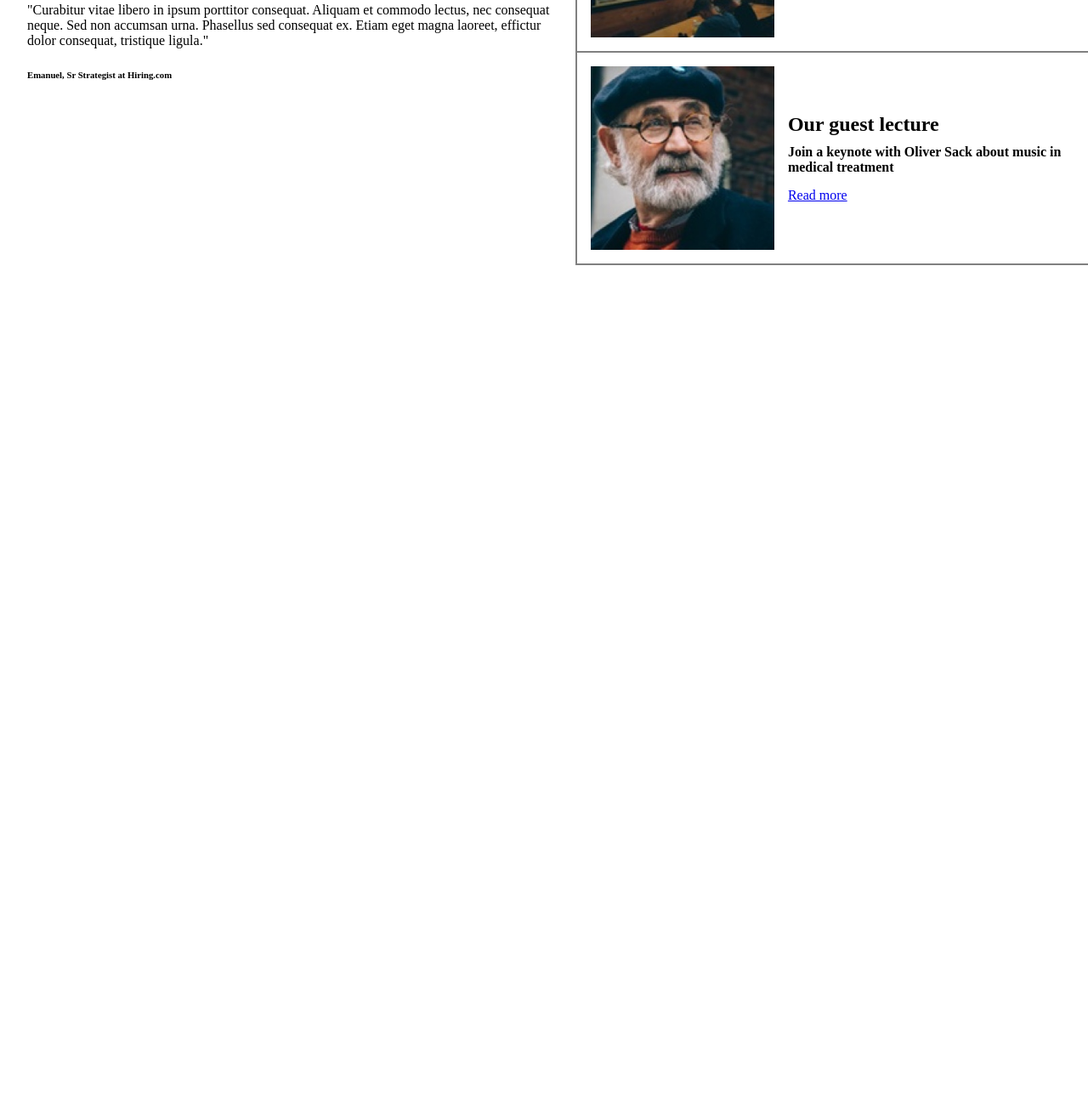
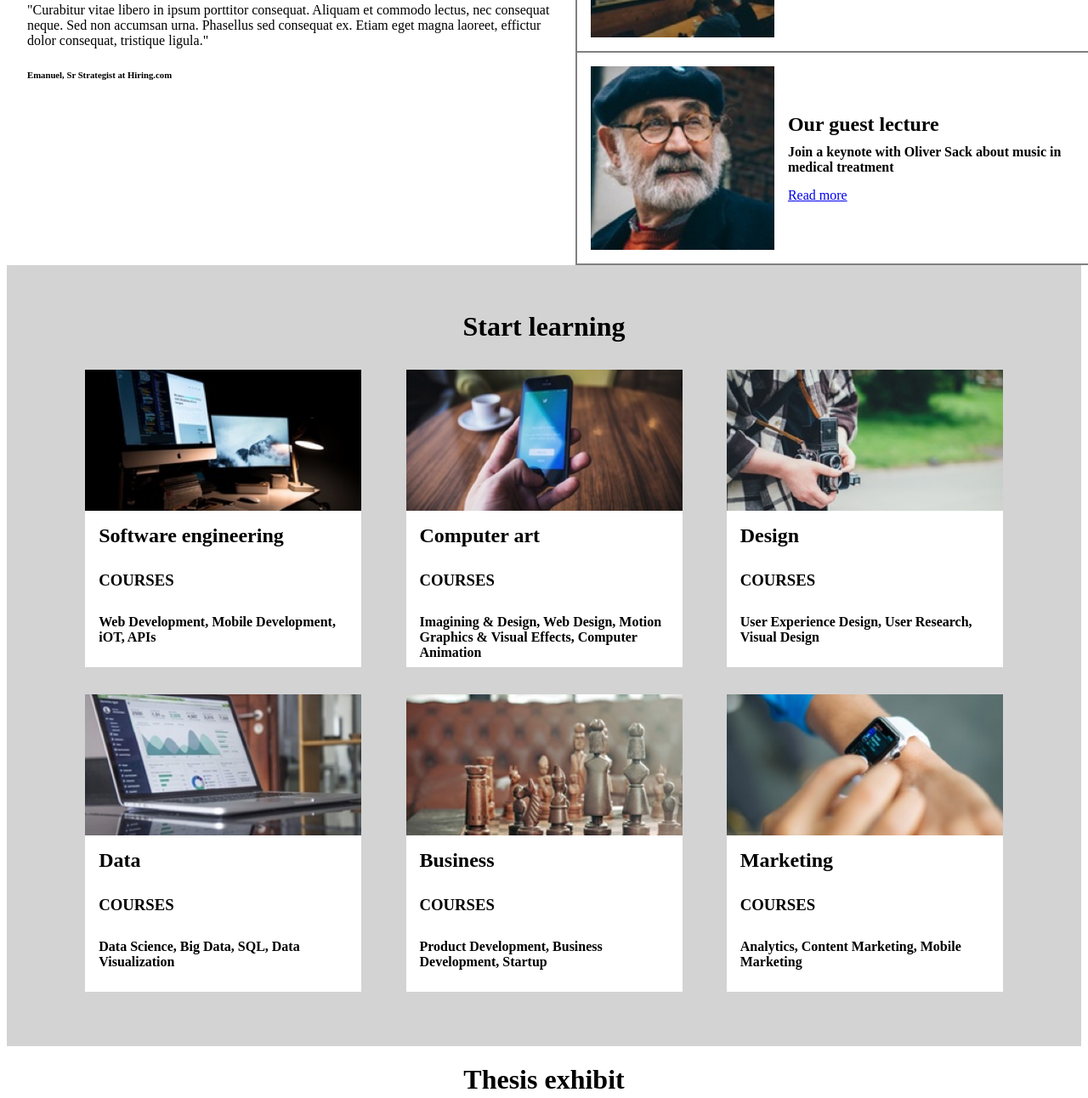
Before and after one commit to dmanschoen/colmar_capstone, a plain HTML site: page index.html in a window 1280 px wide. Shown: the part 1154-2446 px from the top of the page at 85% size. Before the commit the page ends 1474 px from the top, so only its background shows below. Drawn offline with Linux system fonts and the light colour scheme.

Commit message:
pretty much done...good enough, eh?

```diff
--- a/index.html
+++ b/index.html
@@ -60,5 +60,77 @@
             </div>
 
         </div>
+        <div class="content3">
+            <h1>Start learning</h1>
+            <div id="course_container">
+                <div class="course_box">
+                    <img src="./resources/images/course-software.jpg" alt="computer screens">
+                    <h2>Software engineering</h2>
+                    <h3>COURSES</h3>
+                    <h4>Web Development, Mobile Development, iOT, APIs</h4>
+                </div>
+                <div class="course_box">
+                    <img src="./resources/images/course-computer-art.jpg" alt="cell phone">
+                    <h2>Computer art</h2>
+                    <h3>COURSES</h3>
+                    <h4>Imagining & Design, Web Design, Motion Graphics & Visual Effects, Computer Animation</h4>
+                </div>
+                <div class="course_box">
+                    <img src="./resources/images/course-design.jpg" alt="person holding camera">
+                    <h2>Design</h2>
+                    <h3>COURSES</h3>
+                    <h4>User Experience Design, User Research, Visual Design</h4>
+                </div>
+                <div class="course_box">
+                    <img src="./resources/images/course-data.jpg" alt="laptop">
+                    <h2>Data</h2>
+                    <h3>COURSES</h3>
+                    <h4>Data Science, Big Data, SQL, Data Visualization</h4>
+                </div>
+                <div class="course_box">
+                    <img src="./resources/images/course-business.jpg" alt="chess board">
+                    <h2>Business</h2>
+                    <h3>COURSES</h3>
+                    <h4>Product Development, Business Development, Startup</h4>
+                </div>
+                <div class="course_box">
+                    <img src="./resources/images/course-marketing.jpg" alt="smart watch">
+                    <h2>Marketing</h2>
+                    <h3>COURSES</h3>
+                    <h4>Analytics, Content Marketing, Mobile Marketing</h4>
+                </div>
+            </div>
+
+        </div>
+        <h1 class="centered">Thesis exhibit</h1>
+        <div class="content2">
+            <div id="left_content">
+                <video controls width="100%"></video>
+                    <source src="./resources/videos/thesis.mp4" type="video/mp4"/>
+                <h2>Reimagine urban</h2>
+                <p>"Curabitur vitae libero in ipsum porttitor consequat. Aliquam et commodo lectus, nec consequat neque. Sed non accumsan urna. Phasellus sed consequat ex. Etiam eget magna laoreet, effictur dolor consequat, tristique ligula."</p>
+                <h6>&copy 2016 Colmar Academy. All rights reserved</h6>
+            </div>
+            <div id="right_content">
+                <div class="read_more_box">
+                    <img src="./resources/images/thesis-fisma.jpg" alt="scetching">
+                    <div class="box_caption">
+                        <h2>Fisma: Design and Prototype</h2>
+                        <h4>Designer showcase of new prototype product</h4>
+                    </div>
+                </div>
+                <div class="read_more_box">
+                    <img src="./resources/images/thesis-now-and-then.jpg" alt="skyscraper">
+                    <div class="box_caption">
+                        <h2>Now and then</h2>
+                        <h4>Research study about New York</h4>
+                    </div>
+                </div>
+            </div>
+
+        </div>
+        <footer>
+            <h6>Terms   Privacy</h6>
+        </footer>
     </body>
 </html>
--- a/resources/css/style.css
+++ b/resources/css/style.css
@@ -71,6 +71,14 @@ button {
 
 }
 
+.content2 h1 {
+    justify-self: center;
+}
+
+.centered {
+    justify-self: center;
+}
+
 #left_content {
     width: 60%;
     padding-top: 32px;
@@ -124,3 +132,70 @@ button {
     padding-bottom: 15px;
     margin: 0;
 }
+
+.content3 {
+    justify-content: center;
+    background-color: lightgrey;
+    padding-top: 32px;
+    padding-left: 56px;
+    padding-right: 56px;
+    padding-bottom: 32px;
+
+}
+
+.content3 h1 {
+    justify-self: center;
+}
+
+#course_container {
+    display: flex;
+    justify-content: space-evenly;
+    width: 100%;
+    flex-wrap: wrap;
+    margin-top: 32px;
+}
+
+.course_box {
+    display: flex;
+    flex-direction: column;
+    background-color: white;
+    margin-bottom: 32px;
+    margin-right: 16px;
+    margin-left: 16px;
+    width: 325px;
+    height: 350px;
+
+}
+
+.course_box h2 {
+    margin-top: 16px;
+    margin-left: 16px;
+    padding-top: 0;
+    padding-bottom: 0;
+}
+
+.course_box h3 {
+    margin-top: 8px;
+    margin-bottom: 8px;
+    margin-left: 16px;
+    padding-top: 0;
+    padding-bottom: 0;
+}
+
+.course_box h4 {
+    margin-left: 16px;
+    margin-bottom: 24px;
+}
+
+.content4 {
+
+}
+
+.content4 h1 {
+    justify-self: center;
+
+}
+
+footer h6 {
+    float: right;
+}
```
